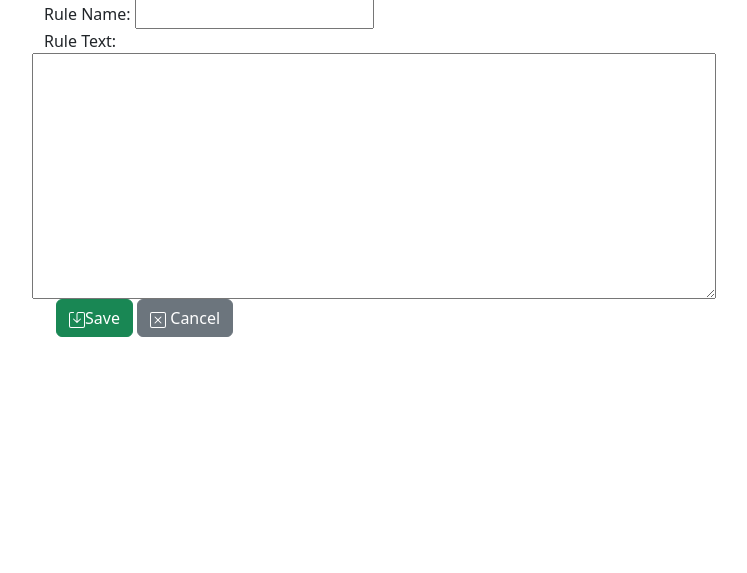
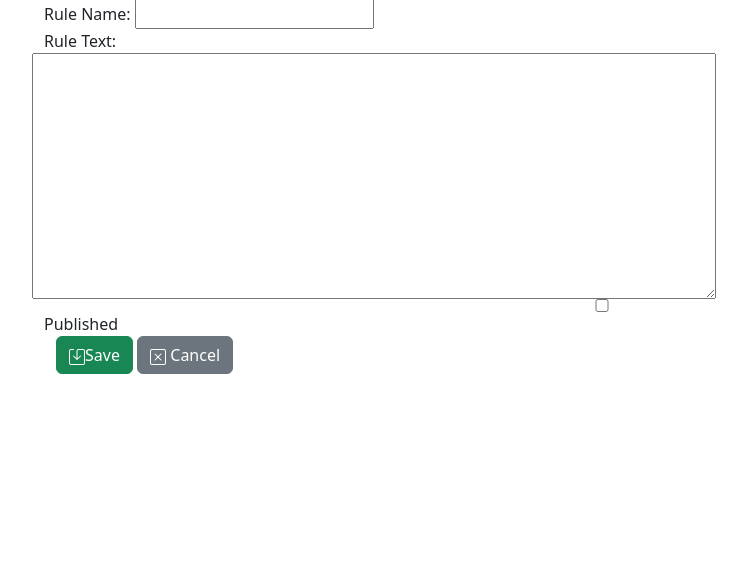
Before and after one commit to Lexpedite/blawx, a Django app: page /create/ in a window 1280 px wide. Shown: the part 141-714 px from the top of the page, without its empty margins (38-785 px from the left). Run offline with Django 4.2, Linux system fonts and the light colour scheme; the visitor is signed in with stand-in values (Sample User, id 1); some libraries are stand-ins or nearby versions.

Commit message:
add published to rule editor views, template

```diff
--- a/blawx/templates/blawx/ruledoc_form.html
+++ b/blawx/templates/blawx/ruledoc_form.html
@@ -14,6 +14,7 @@
         <div class="row">
         <textarea name="rule_text" rows="10" required="" id="id_rule_text" style="width: 60%">{{ ruledoc.rule_text }}</textarea>
 </div>
+<div class="row"><input type="checkbox" name="published" {% if ruledoc.published %}checked {% endif %}id="id_published"><label for="id_published">Published</label></div>
 <div class="container">
     <button class="btn btn-success" type="submit">
         <svg xmlns="http://www.w3.org/2000/svg" width="16" height="16" fill="currentColor" class="bi bi-save" viewBox="0 0 16 16">
--- a/blawx/views.py
+++ b/blawx/views.py
@@ -189,7 +189,7 @@ class TestDeleteView(LoginRequiredMixin, DeleteView):
 
 class RuleDocCreateView(LoginRequiredMixin, CreateView):
     model = RuleDoc
-    fields = ['ruledoc_name','rule_text']
+    fields = ['ruledoc_name','rule_text','published']
     success_url = reverse_lazy('blawx:ruledocs')
 
     def form_valid(self, form):
@@ -209,7 +209,7 @@ class RuleDocDeleteView(LoginRequiredMixin, DeleteView):
 
 class RuleDocEditView(LoginRequiredMixin, UpdateView):
     model = RuleDoc
-    fields = ['ruledoc_name','rule_text']
+    fields = ['ruledoc_name','rule_text','published']
 
     def get_success_url(self):
         return reverse_lazy('blawx:ruledoc', args=(self.kwargs['pk'],))
```
